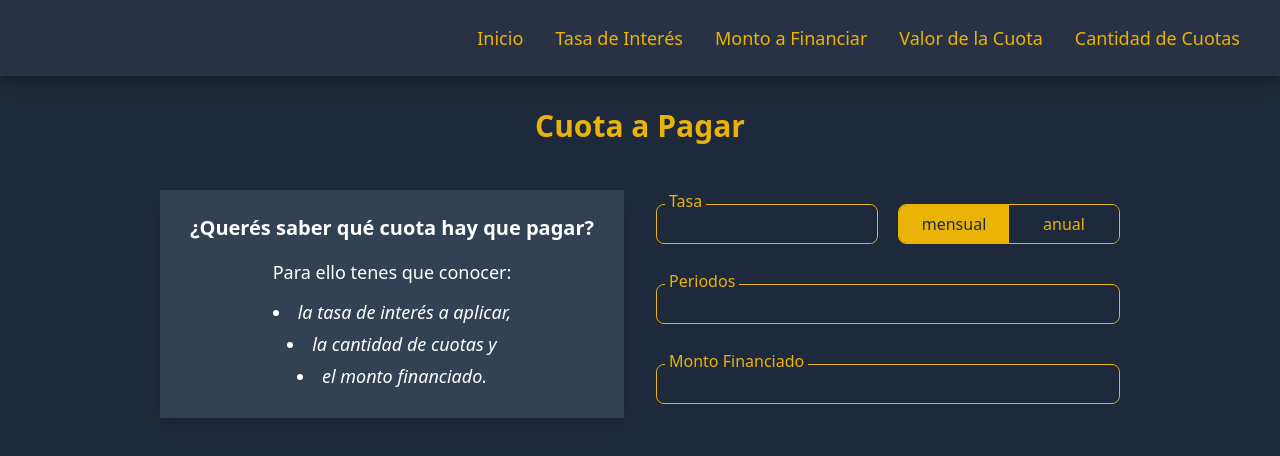
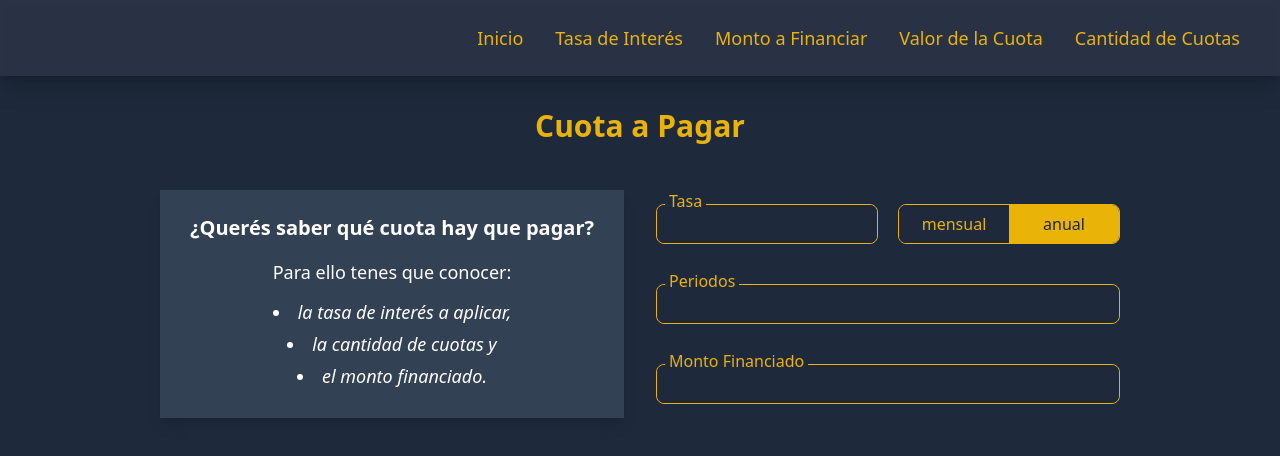
Before and after one commit to fedeferrelli/clac, a React (Vite) app: page /cuota-a-pagar in a window 1280 px wide. Shown: the top 456 px of the page. Built offline with nearby package versions, Linux system fonts and the light colour scheme.

Commit message:
Change default temp structure rate: from monthly to yearly

```diff
--- a/src/Components/Cuota.jsx
+++ b/src/Components/Cuota.jsx
@@ -6,7 +6,7 @@ function Cuota() {
   const [showResult, setShowResult] = useState(false);
 
   const [interes, setInteres] = useState("");
-  const [interesTemp, setInteresTemp] = useState(12);
+  const [interesTemp, setInteresTemp] = useState(1);
   const [va, setVA] = useState("");
   const [cuota, setCuota] = useState(12);
   const [periodos, setPeriodos] = useState("");
--- a/src/Components/Monto.jsx
+++ b/src/Components/Monto.jsx
@@ -6,7 +6,7 @@ function Monto() {
   const [showResult, setShowResult] = useState(false);
 
   const [interes, setInteres] = useState("");
-  const [interesTemp, setInteresTemp] = useState(12);
+  const [interesTemp, setInteresTemp] = useState(1);
   const [va, setVA] = useState();
   const [cuota, setCuota] = useState("");
   const [periodos, setPeriodos] = useState("");
--- a/src/Components/Periodos.jsx
+++ b/src/Components/Periodos.jsx
@@ -6,23 +6,25 @@ function Periodos() {
   const [showResult, setShowResult] = useState(false);
 
   const [interes, setInteres] = useState("");
-  const [interesTemp, setInteresTemp] = useState(12);
+  const [interesTemp, setInteresTemp] = useState(1);
   const [va, setVA] = useState("");
   const [cuota, setCuota] = useState("");
   const [periodos, setPeriodos] = useState("");
+  const [cuotaAux, setCuotaAux] = useState("");
 
 /* Para mobile: toggle para mostrar explicacion */
   const showInfo = () => {
     setInfo(!info);
   };
 
+  console.log(cuota)
 
   /* Calcula el plazo con decimales (paso intermedio) resultado de la pantalla y lo redondea */
   const calcular = () => {
     let m = interesTemp;
     let i = (interes / 100)/ (12 / m);
     let v = va;
-    let c = cuota;
+    let c = cuotaAux;
 
     let n = Math.round(Math.log(1/(1-va*i/c))/Math.log(1+i))
 
@@ -30,7 +32,7 @@ function Periodos() {
 
 /* Con el plazo recalculado (redondeado) recalcula la cuota a Pagar (para mantener el mismo valor financiado) */
 
-    let cuotaAPagar = (v * (i / (12 / m))) / (1 - 1 / (1 + i / (12 / m)) ** n);
+    let cuotaAPagar = (v * i  / (1 - 1 / ((1 + i ) ** n)));
 
     setCuota(cuotaAPagar);
 
@@ -38,11 +40,7 @@ function Periodos() {
 
   useEffect(() => {
     calcular();
-  }, [interesTemp, interes, va, cuota]);
-
-
-  console.log(periodos)
-  console.log(Math.round(periodos))
+  }, [interesTemp, interes, va, cuotaAux]);
 
 
 
@@ -197,7 +195,7 @@ function Periodos() {
                     className="bg-slate-800 text-primary rounded-lg h-full w-full outline-none px-4 text-lg"
                     type="number"
                     id="cuota"
-                    onChange={(e) => setCuota(e.target.value)}
+                    onChange={(e) => setCuotaAux(e.target.value)}
                   />
                 </div>
 
@@ -209,7 +207,7 @@ function Periodos() {
 {/* Muestra el resultado de la pantalla y el resumen */}
           {va !== "" && interes !== "" && cuota !== "" && (
 
-va*(interes / 100)/ (12 / interesTemp)<cuota ?
+va*(interes / 100)/ (12 / interesTemp)<cuotaAux ?
 
             <>
 
--- a/src/Components/Resumen.jsx
+++ b/src/Components/Resumen.jsx
@@ -1,6 +1,6 @@
 import React from 'react'
 
-function Resumen({va, cuota, periodos, interes, interesTemp=12}) {
+function Resumen({va, cuota, periodos, interes, interesTemp=1}) {
 
     const TEA = ((1+(interes/12 * interesTemp)/100)**12)-1
 
```
